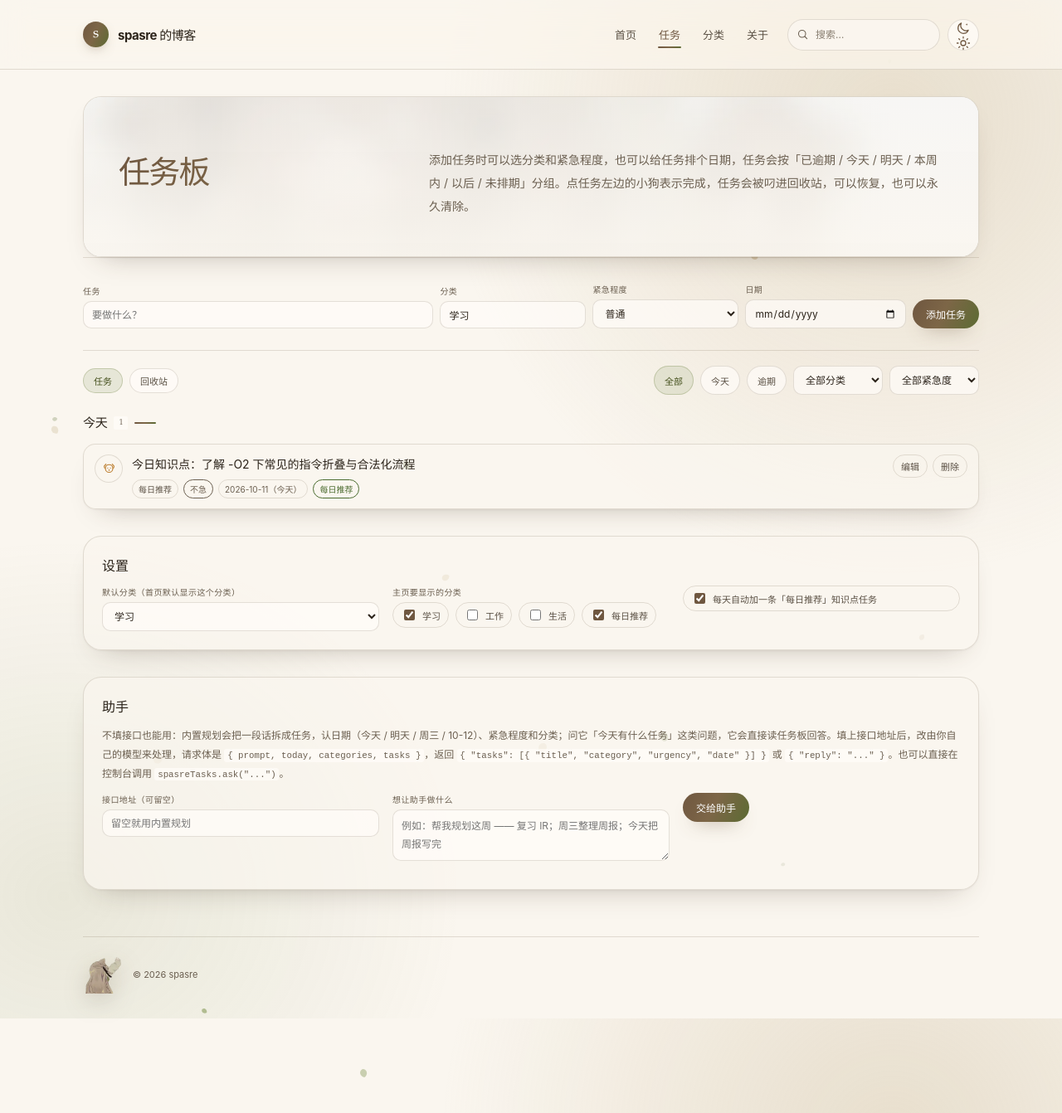
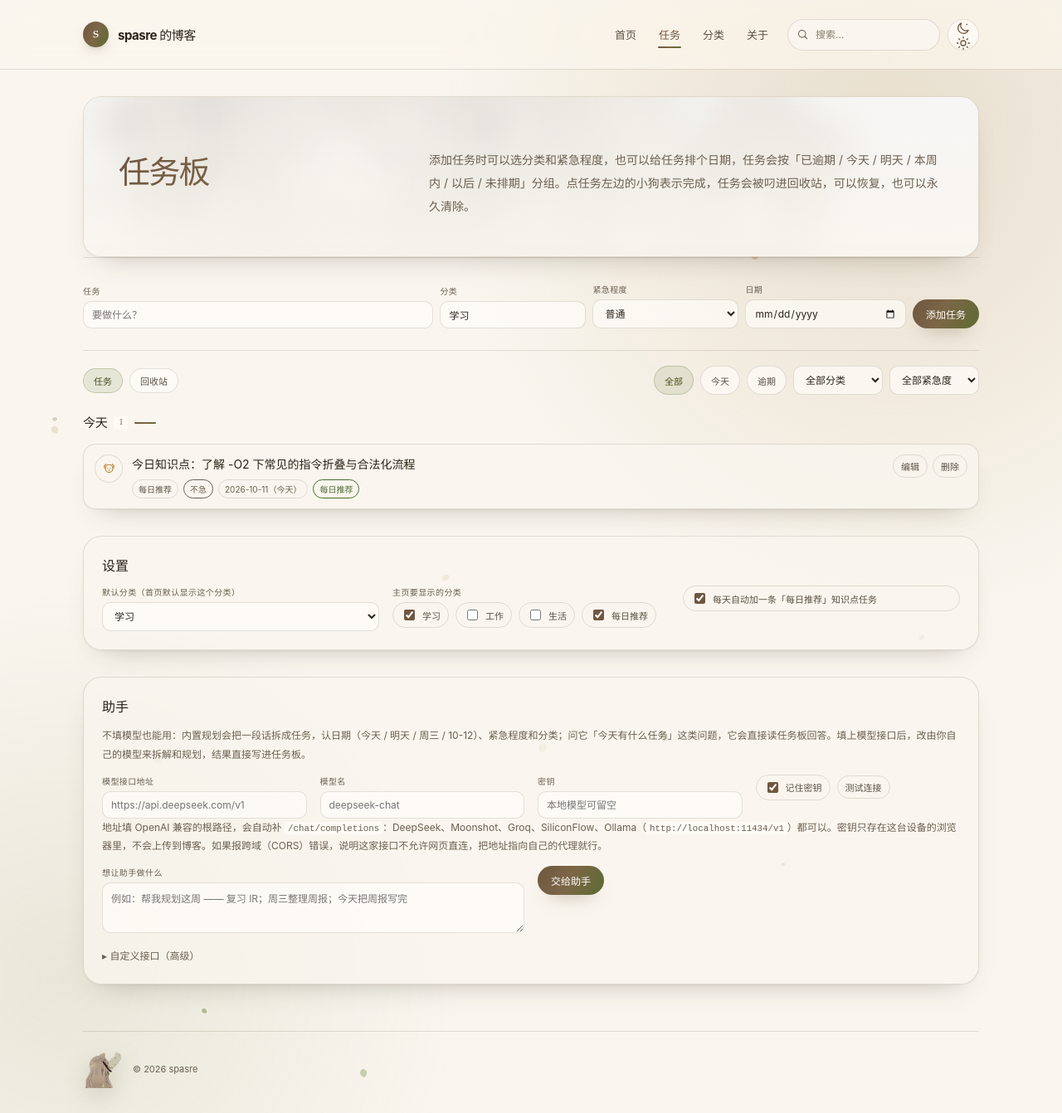
Before and after one commit to spasre/spasre.github.io, a Jekyll site: the page built from tasks.html, in a window 1280 px wide and 1342 px high. Shown: the whole window at 83% size. Built offline with Jekyll 4.4.1, drawn with Linux system fonts in a browser that asks for light colours; part of the change alters nothing that is shown.

Commit message:
任务板助手接入模型 API（OpenAI 兼容）
之前只能填一个自定义地址，还得自己搭中转服务；现在直接填接口地址、模型名、
密钥就能用，DeepSeek / Moonshot / Groq / SiliconFlow / OpenAI 和本地
Ollama 都可以。

- tasks.js：新增 agentBaseUrl / agentModel / agentApiKey / agentRememberKey
  四项设置，地址会自动补 /chat/completions；请求里带上今天日期、可用分类、
  已有任务列表，并要求模型只返回 { reply, tasks }。
- 返回解析能吃下 markdown 代码块、JSON 前后夹带的话和裸数组；category 不在
  分类表里落回默认分类，urgency / date 不合法会被纠正或丢掉，和已有任务重名
  的跳过。
- 报错分情况：401/403 密钥、404 地址少 /v1、429 频率或额度、跨域失败提示改
  用代理，其余带上接口返回的原文。
- 密钥默认只放 sessionStorage，勾了「记住密钥」才进 localStorage；控制台里
  spasreTasks.settings() 不回显明文。
- 新增「测试连接」按钮；原来的自定义接口挪进「高级」折叠，优先级低于模型接口。
- 顺手修掉两个按钮没做重复点击保护的问题。
- README 补上用法、密钥存储说明和一个解决 CORS 的 Cloudflare Worker 示例。

Co-authored-by: Copilot <223556219+Copilot@users.noreply.github.com>

````diff
--- a/assets/css/style.css
+++ b/assets/css/style.css
@@ -727,6 +727,23 @@ h1 {
 
 .task-agent-status { margin: 12px 0 0; color: var(--soft-ink); font-size: 12px; white-space: pre-line; }
 
+.task-agent-tools { align-items: center; }
+
+.task-details { margin-top: 14px; }
+.task-details > summary {
+  padding: 4px 0;
+  color: var(--muted);
+  font-size: 12px;
+  cursor: pointer;
+  list-style: none;
+}
+.task-details > summary::-webkit-details-marker { display: none; }
+.task-details > summary::before { content: "▸ "; }
+.task-details[open] > summary::before { content: "▾ "; }
+.task-details > summary:hover, .task-details > summary:focus-visible { color: var(--brand); }
+.task-details .task-hint { margin-top: 10px; }
+.task-details .task-field { margin-top: 10px; max-width: 420px; }
+
 .task-trash-head { display: flex; flex-wrap: wrap; align-items: center; justify-content: space-between; gap: 12px; }
 
 .task-home-foot { margin-top: 12px; }
--- a/assets/js/tasks.js
+++ b/assets/js/tasks.js
@@ -34,8 +34,14 @@
     defaultCategory: "学习",
     pinnedCategories: ["学习", "每日推荐"],
     dailyRecommendation: true,
+    agentBaseUrl: "",
+    agentModel: "",
+    agentApiKey: "",
+    agentRememberKey: true,
     agentEndpoint: ""
   };
+  const AGENT_KEY_STORAGE = "spasre-agent-key";
+  const AGENT_TIMEOUT = 60000;
 
   const DOG_ICON =
     '<svg viewBox="0 0 24 24" width="17" height="17" fill="none" aria-hidden="true">' +
@@ -89,6 +95,31 @@
       window.localStorage.setItem(STORE_KEY, JSON.stringify(store));
     } catch (error) {
       console.error("无法保存任务数据。", error);
+    }
+  }
+
+  /* ---------- agent key ---------- */
+
+  // 勾了「记住密钥」才写进 localStorage；否则只放 sessionStorage，关掉标签页就没了。
+  function readAgentKey() {
+    try {
+      const session = window.sessionStorage.getItem(AGENT_KEY_STORAGE);
+      if (session) return session;
+    } catch (error) {
+      /* 隐私模式下 sessionStorage 可能不可用 */
+    }
+    return String(store.settings.agentApiKey || "");
+  }
+
+  function writeAgentKey(value) {
+    const clean = String(value || "").trim();
+    store.settings.agentApiKey = store.settings.agentRememberKey ? clean : "";
+    save();
+    try {
+      if (store.settings.agentRememberKey) window.sessionStorage.removeItem(AGENT_KEY_STORAGE);
+      else window.sessionStorage.setItem(AGENT_KEY_STORAGE, clean);
+    } catch (error) {
+      /* 同上 */
     }
   }
 
@@ -488,6 +519,18 @@
     const endpoint = document.getElementById("agent-endpoint");
     if (endpoint) endpoint.value = store.settings.agentEndpoint || "";
 
+    const baseInput = document.getElementById("agent-base");
+    if (baseInput) baseInput.value = store.settings.agentBaseUrl || "";
+
+    const modelInput = document.getElementById("agent-model");
+    if (modelInput) modelInput.value = store.settings.agentModel || "";
+
+    const keyInput = document.getElementById("agent-key");
+    if (keyInput && !keyInput.value) keyInput.value = readAgentKey();
+
+    const rememberBox = document.getElementById("agent-remember-key");
+    if (rememberBox) rememberBox.checked = Boolean(store.settings.agentRememberKey);
+
     const addCategory = document.getElementById("task-category");
     if (addCategory && !addCategory.value) addCategory.value = store.settings.defaultCategory;
   }
@@ -797,10 +840,161 @@
 
   /* ---------- 助手：接口调用 ---------- */
 
+  /* ---------- model api (openai compatible) ---------- */
+
+  function agentChatUrl(base) {
+    const trimmed = String(base || "").trim().replace(/\/+$/, "");
+    if (!trimmed) return "";
+    if (/\/chat\/completions$/.test(trimmed)) return trimmed;
+    return trimmed + "/chat/completions";
+  }
+
+  function agentSystemPrompt() {
+    const today = todayKey();
+    const weekday = "日一二三四五六"[new Date().getDay()];
+    const names = categories();
+    const existing = store.tasks.map((task) => task.title).slice(0, 60);
+    return [
+      "你是一个任务规划助手，把用户说的话拆成可执行的任务。",
+      "今天是 " + today + "（星期" + weekday + "）。",
+      "category 必须从这些里选一个：" + names.join("、") + "；拿不准就用 " + store.settings.defaultCategory + "。",
+      "urgency 只能是 urgent / high / normal / low 之一，分别代表紧急 / 重要 / 普通 / 不急。",
+      "date 用 YYYY-MM-DD，只在确实和日期有关时才给，今天就是 " + today + "；不确定就省略这个字段。",
+      "已经有这些任务，不要重复添加：" + (existing.length > 0 ? existing.join("；") : "（还没有）"),
+      "如果用户是在问问题（例如今天有什么任务、这周该怎么安排），就把回答写进 reply，不要凭空造任务。",
+      '只输出一个 JSON 对象，不要写解释，也不要用 markdown 代码块。格式是：{"reply": "给用户看的一两句话", "tasks": [{"title": "任务标题", "category": "分类", "urgency": "normal", "date": "YYYY-MM-DD"}]}',
+      "没有新任务时 tasks 就是空数组。"
+    ].join("\n");
+  }
+
+  function extractJson(text) {
+    const raw = String(text || "").trim();
+    if (!raw) return null;
+    const fenced = raw.match(/```(?:json)?\s*([\s\S]*?)```/i);
+    const body = fenced ? fenced[1].trim() : raw;
+    try {
+      return JSON.parse(body);
+    } catch (error) {
+      /* 模型爱在 JSON 前后加话，下面按括号截取 */
+    }
+    const candidates = [
+      [body.indexOf("{"), body.lastIndexOf("}")],
+      [body.indexOf("["), body.lastIndexOf("]")]
+    ];
+    for (const pair of candidates) {
+      if (pair[0] === -1 || pair[1] <= pair[0]) continue;
+      try {
+        return JSON.parse(body.slice(pair[0], pair[1] + 1));
+      } catch (error) {
+        /* 试下一种 */
+      }
+    }
+    return null;
+  }
+
+  function normalizePlan(list) {
+    const allowed = categories();
+    return (Array.isArray(list) ? list : [])
+      .map((item) => {
+        if (!item || typeof item !== "object") return null;
+        const title = String(item.title || item.name || "").trim();
+        if (!title) return null;
+        const date = String(item.date || "").trim();
+        return {
+          title: title,
+          category: allowed.includes(item.category) ? item.category : store.settings.defaultCategory,
+          urgency: URGENCY_KEYS.includes(item.urgency) ? item.urgency : "normal",
+          date: /^\d{4}-\d{2}-\d{2}$/.test(date) ? date : ""
+        };
+      })
+      .filter(Boolean);
+  }
+
+  function agentHttpMessage(status, detail) {
+    const tail = detail ? "：" + detail : "";
+    if (status === 401 || status === 403) return "密钥不对或者没权限（" + status + "）" + tail;
+    if (status === 404) return "接口地址不对（404），根路径一般要带 /v1" + tail;
+    if (status === 429) return "请求太频繁，或者额度用完了（429）" + tail;
+    if (status === 400) return "请求被接口拒绝（400）" + tail;
+    if (status >= 500) return "接口自己出错了（" + status + "）" + tail;
+    return "接口返回 " + status + tail;
+  }
+
+  async function agentFetch(body) {
+    const url = agentChatUrl(store.settings.agentBaseUrl);
+    if (!url) throw new Error("先把模型接口地址填上。");
+    const model = String(store.settings.agentModel || "").trim();
+    if (!model) throw new Error("把模型名填上，比如 deepseek-chat。");
+
+    const headers = { "Content-Type": "application/json" };
+    const key = readAgentKey();
+    if (key) headers.Authorization = "Bearer " + key;
+
+    const controller = typeof AbortController === "function" ? new AbortController() : null;
+    const timer = controller ? window.setTimeout(() => controller.abort(), AGENT_TIMEOUT) : 0;
+    let response;
+    try {
+      response = await fetch(url, {
+        method: "POST",
+        headers: headers,
+        signal: controller ? controller.signal : undefined,
+        body: JSON.stringify(Object.assign({ model: model }, body))
+      });
+    } catch (error) {
+      if (controller && error && error.name === "AbortError") throw new Error("请求超时了，模型太慢或者地址不通。");
+      throw new Error(
+        "连不上接口：地址写错了、网络不通，或者这家接口不允许网页直连（跨域 CORS）。可以换本地 Ollama，或者把地址指向自己的代理。"
+      );
+    } finally {
+      if (timer) window.clearTimeout(timer);
+    }
+
+    const payload = await response.json().catch(() => null);
+    if (!response.ok) {
+      const detail = payload && payload.error ? payload.error.message || payload.error.type : "";
+      throw new Error(agentHttpMessage(response.status, detail));
+    }
+    const choice = payload && Array.isArray(payload.choices) ? payload.choices[0] : null;
+    const content = choice && choice.message && typeof choice.message.content === "string" ? choice.message.content : "";
+    if (!content.trim()) throw new Error("模型没有返回内容。");
+    return content;
+  }
+
+  async function askAgent(text) {
+    const content = await agentFetch({
+      temperature: 0.2,
+      messages: [
+        { role: "system", content: agentSystemPrompt() },
+        { role: "user", content: text }
+      ]
+    });
+
+    const parsed = extractJson(content);
+    const plan = normalizePlan(parsed ? (Array.isArray(parsed) ? parsed : parsed.tasks) : null);
+    const added = addPlanned(plan);
+    const remoteReply = parsed && typeof parsed.reply === "string" ? parsed.reply.trim() : "";
+    let reply = remoteReply;
+    if (!reply) reply = added.length > 0 ? "助手添加了 " + added.length + " 个任务。" : "助手没有返回新任务。";
+    if (added.length > 0) reply += "\n" + describeList(added, 10);
+    return { source: "api", reply, added };
+  }
+
+  async function testAgent() {
+    const model = String(store.settings.agentModel || "").trim();
+    await agentFetch({
+      max_tokens: 8,
+      temperature: 0,
+      messages: [{ role: "user", content: "ping" }]
+    });
+    return "连接正常，" + model + " 可以用了。";
+  }
+
   function addPlanned(list) {
     const added = [];
+    const known = store.tasks.map((task) => String(task.title).trim());
     (list || []).forEach((item) => {
       if (!item || !item.title) return;
+      if (known.includes(String(item.title).trim())) return;
       const task = createTask({
         title: item.title,
         category: item.category || store.settings.defaultCategory,
@@ -808,7 +1002,10 @@
         date: item.date,
         source: "agent"
       });
-      if (task) added.push(task);
+      if (task) {
+        added.push(task);
+        known.push(String(task.title).trim());
+      }
     });
     if (added.length > 0) renderAll();
     return added;
@@ -843,6 +1040,7 @@
   async function ask(prompt) {
     const text = String(prompt || "").trim();
     if (!text) throw new Error("先写点想做的事，或者想问的问题。");
+    if (String(store.settings.agentBaseUrl || "").trim()) return askAgent(text);
     if (String(store.settings.agentEndpoint || "").trim()) return askRemote(text);
 
     if (looksLikeQuestion(text)) {
@@ -1021,18 +1219,72 @@
       endpoint.addEventListener("change", () => updateSettings({ agentEndpoint: endpoint.value.trim() }));
     }
 
+    const baseInput = document.getElementById("agent-base");
+    if (baseInput) {
+      baseInput.addEventListener("change", () => updateSettings({ agentBaseUrl: baseInput.value.trim() }));
+    }
+
+    const modelInput = document.getElementById("agent-model");
+    if (modelInput) {
+      modelInput.addEventListener("change", () => updateSettings({ agentModel: modelInput.value.trim() }));
+    }
+
+    const keyInput = document.getElementById("agent-key");
+    if (keyInput) {
+      keyInput.addEventListener("change", () => {
+        store.settings.agentApiKey = store.settings.agentRememberKey ? keyInput.value.trim() : "";
+        writeAgentKey(keyInput.value);
+      });
+    }
+
+    const rememberBox = document.getElementById("agent-remember-key");
+    if (rememberBox) {
+      rememberBox.addEventListener("change", () => {
+        updateSettings({ agentRememberKey: rememberBox.checked });
+        writeAgentKey(keyInput ? keyInput.value : "");
+      });
+    }
+
+    const testButton = document.getElementById("agent-test");
+    if (testButton) {
+      testButton.addEventListener("click", async () => {
+        const status = document.getElementById("agent-status");
+        if (baseInput) updateSettings({ agentBaseUrl: baseInput.value.trim() });
+        if (modelInput) updateSettings({ agentModel: modelInput.value.trim() });
+        writeAgentKey(keyInput ? keyInput.value : "");
+        if (testButton.disabled) return;
+        testButton.disabled = true;
+        if (status) status.textContent = "正在测试连接…";
+        try {
+          const message = await testAgent();
+          if (status) status.textContent = message;
+        } catch (error) {
+          if (status) status.textContent = String(error.message || error);
+        } finally {
+          testButton.disabled = false;
+        }
+      });
+    }
+
     const runButton = document.getElementById("agent-run");
     if (runButton) {
       runButton.addEventListener("click", async () => {
         const status = document.getElementById("agent-status");
         const prompt = document.getElementById("agent-prompt");
         updateSettings({ agentEndpoint: endpoint ? endpoint.value.trim() : "" });
+        if (baseInput) updateSettings({ agentBaseUrl: baseInput.value.trim() });
+        if (modelInput) updateSettings({ agentModel: modelInput.value.trim() });
+        writeAgentKey(keyInput ? keyInput.value : "");
+        if (runButton.disabled) return;
+        runButton.disabled = true;
         if (status) status.textContent = "正在处理…";
         try {
           const result = await ask(prompt ? prompt.value : "");
           if (status) status.textContent = result.reply;
         } catch (error) {
           if (status) status.textContent = String(error.message || error);
+        } finally {
+          runButton.disabled = false;
         }
       });
     }
@@ -1097,7 +1349,10 @@
       return count;
     },
     settings: function () {
-      return Object.assign({}, store.settings);
+      const snapshot = Object.assign({}, store.settings);
+      // 控制台里不直接吐明文密钥，避免顺手复制分享出去
+      snapshot.agentApiKey = snapshot.agentApiKey ? "已设置" : "";
+      return snapshot;
     },
     updateSettings: function (patch) {
       updateSettings(patch);
@@ -1107,6 +1362,23 @@
     setAgentEndpoint: function (url) {
       return this.updateSettings({ agentEndpoint: String(url || "").trim() });
     },
+    setAgent: function (options) {
+      const config = options || {};
+      const patch = {};
+      if (config.baseUrl !== undefined) patch.agentBaseUrl = String(config.baseUrl || "").trim();
+      if (config.model !== undefined) patch.agentModel = String(config.model || "").trim();
+      if (config.rememberKey !== undefined) patch.agentRememberKey = Boolean(config.rememberKey);
+      updateSettings(patch);
+      if (config.apiKey !== undefined) writeAgentKey(config.apiKey);
+      renderAll();
+      return {
+        baseUrl: store.settings.agentBaseUrl,
+        model: store.settings.agentModel,
+        rememberKey: store.settings.agentRememberKey,
+        hasKey: Boolean(readAgentKey())
+      };
+    },
+    testAgent: testAgent,
     requestPlan: requestPlan,
     ask: ask,
     plan: localPlan,
--- a/tasks.html
+++ b/tasks.html
@@ -96,12 +96,30 @@ permalink: /tasks/
 
         <section class="task-panel-block" aria-labelledby="task-agent-title">
           <h2 class="task-panel-title" id="task-agent-title">助手</h2>
-          <p class="task-hint">不填接口也能用：内置规划会把一段话拆成任务，认日期（今天 / 明天 / 周三 / 10-12）、紧急程度和分类；问它「今天有什么任务」这类问题，它会直接读任务板回答。填上接口地址后，改由你自己的模型来处理，请求体是 <code>{ prompt, today, categories, tasks }</code>，返回 <code>{ "tasks": [{ "title", "category", "urgency", "date" }] }</code> 或 <code>{ "reply": "..." }</code>。也可以直接在控制台调用 <code>spasreTasks.ask("...")</code>。</p>
+          <p class="task-hint">不填模型也能用：内置规划会把一段话拆成任务，认日期（今天 / 明天 / 周三 / 10-12）、紧急程度和分类；问它「今天有什么任务」这类问题，它会直接读任务板回答。填上模型接口后，改由你自己的模型来拆解和规划，结果直接写进任务板。</p>
           <div class="task-panel-grid">
             <label class="task-field">
-              <span>接口地址（可留空）</span>
-              <input class="task-input" type="url" id="agent-endpoint" placeholder="留空就用内置规划">
+              <span>模型接口地址</span>
+              <input class="task-input" type="url" id="agent-base" placeholder="https://api.deepseek.com/v1" autocomplete="off" spellcheck="false">
             </label>
+            <label class="task-field">
+              <span>模型名</span>
+              <input class="task-input" type="text" id="agent-model" placeholder="deepseek-chat" autocomplete="off" spellcheck="false">
+            </label>
+            <label class="task-field">
+              <span>密钥</span>
+              <input class="task-input" type="password" id="agent-key" placeholder="本地模型可留空" autocomplete="off" spellcheck="false">
+            </label>
+            <div class="task-actions-cell task-agent-tools">
+              <label class="task-check">
+                <input type="checkbox" id="agent-remember-key">
+                <span>记住密钥</span>
+              </label>
+              <button class="task-action" type="button" id="agent-test">测试连接</button>
+            </div>
+          </div>
+          <p class="task-hint">地址填 OpenAI 兼容的根路径，会自动补 <code>/chat/completions</code>：DeepSeek、Moonshot、Groq、SiliconFlow、Ollama（<code>http://localhost:11434/v1</code>）都可以。密钥只存在这台设备的浏览器里，不会上传到博客。如果报跨域（CORS）错误，说明这家接口不允许网页直连，把地址指向自己的代理就行。</p>
+          <div class="task-panel-grid">
             <label class="task-field">
               <span>想让助手做什么</span>
               <textarea class="task-textarea" id="agent-prompt" rows="2" placeholder="例如：帮我规划这周 —— 复习 IR；周三整理周报；今天把周报写完"></textarea>
@@ -111,6 +129,14 @@ permalink: /tasks/
             </div>
           </div>
           <p class="task-agent-status" id="agent-status" role="status"></p>
+          <details class="task-details">
+            <summary>自定义接口（高级）</summary>
+            <p class="task-hint">不用 OpenAI 兼容格式时可以填自己的地址，填了就优先用它。请求体是 <code>{ prompt, today, categories, tasks }</code>，返回 <code>{ "tasks": [{ "title", "category", "urgency", "date" }] }</code> 或 <code>{ "reply": "..." }</code>。也可以在控制台调用 <code>spasreTasks.ask("...")</code>。</p>
+            <label class="task-field">
+              <span>自定义接口地址</span>
+              <input class="task-input" type="url" id="agent-endpoint" placeholder="留空就不用">
+            </label>
+          </details>
         </section>
       </section>
     </main>
````
Also changed, not shown: README.md.
